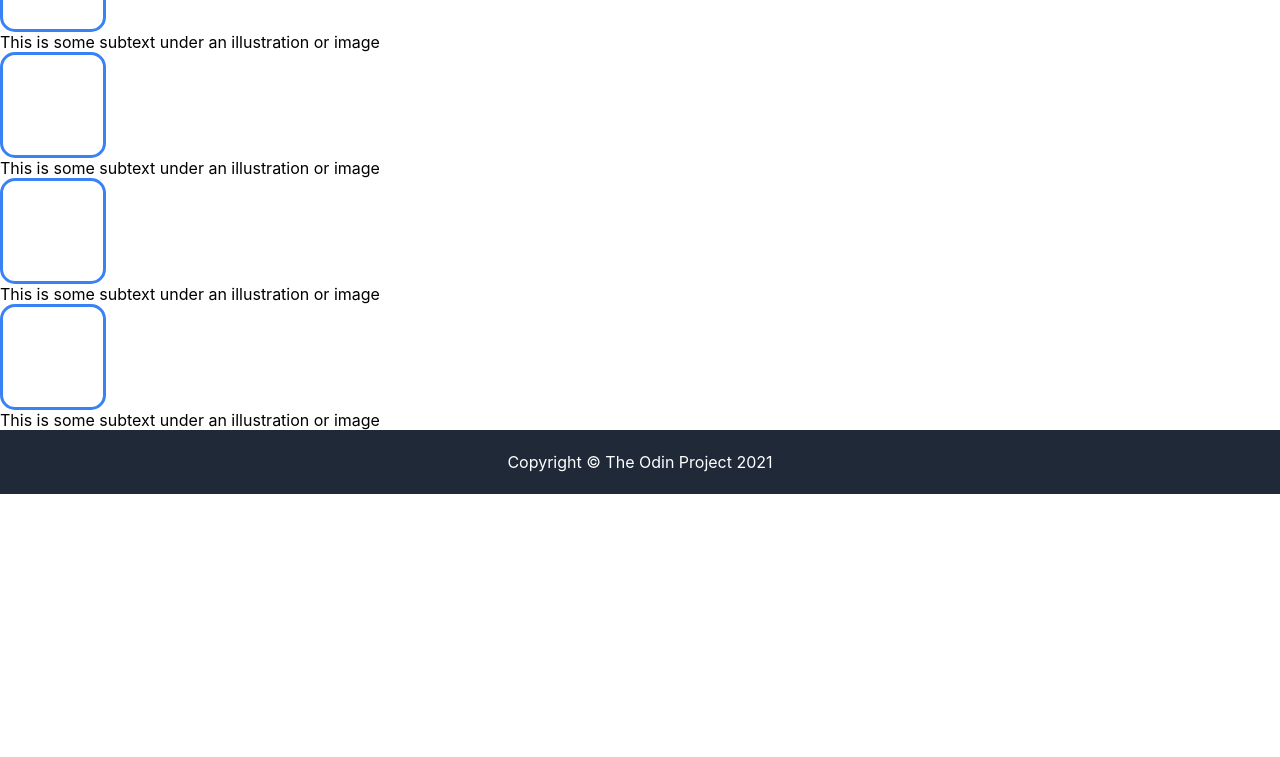
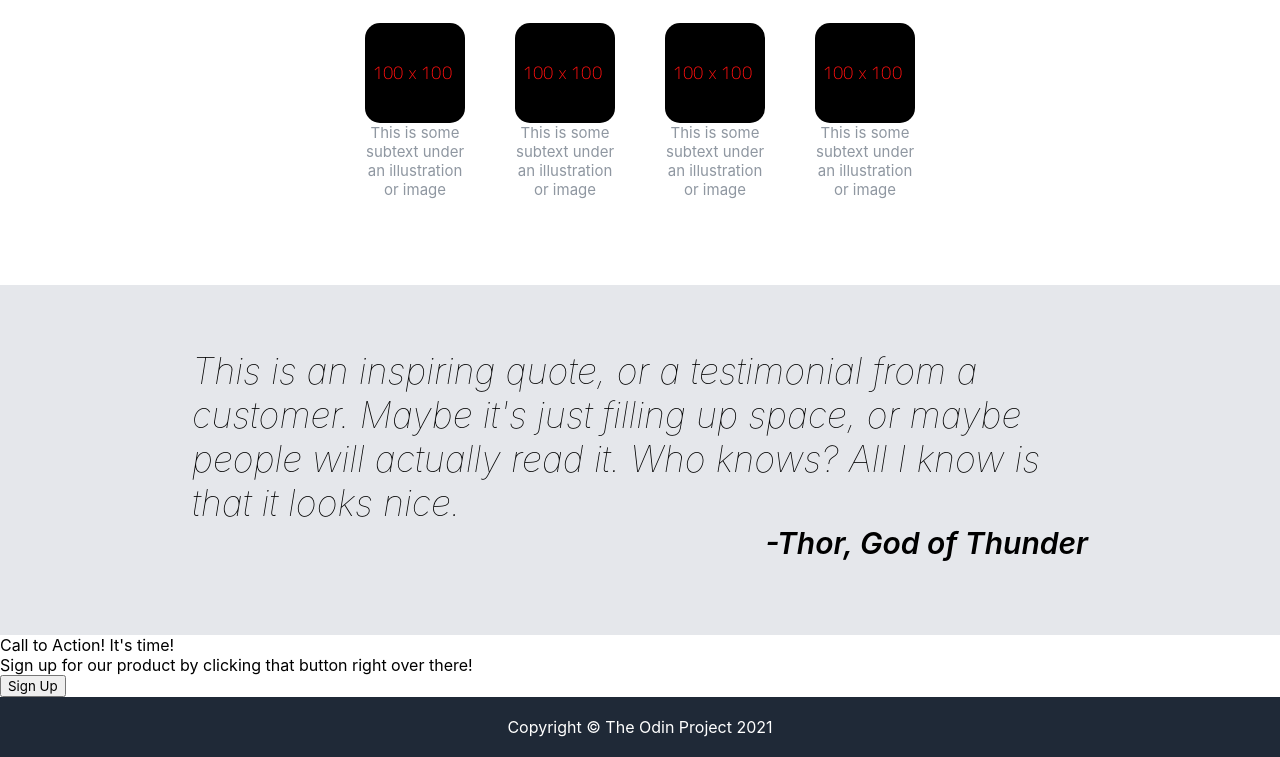
Before and after one commit to ForeytKL22/odin-landingPage, a plain HTML site: page index.html in a window 1280 px wide. Shown: the part 567-1324 px from the top of the page. Before the commit the page ends 1061 px from the top, so only its background shows below. Drawn offline with Linux system fonts and the light colour scheme.

Commit message:
working on section 4 signup

```diff
--- a/index.html
+++ b/index.html
@@ -29,17 +29,50 @@
         </div>
     </section>
 
-    <section>
+    <section class="section-two">
         <h2>Some random information</h2>
-        <div class="four-things">
-            <div class="thing"></div>
-            <p>This is some subtext under an illustration or image</p>
-            <div class="thing"></div>
-            <p>This is some subtext under an illustration or image</p>
-            <div class="thing"></div>
-            <p>This is some subtext under an illustration or image</p>
-            <div class="thing"></div>
-            <p>This is some subtext under an illustration or image</p>
+        <div class="container">
+            <div class="info">
+                <img src="small-placeholder.png">
+                <div class="text">This is some subtext under an illustration or image</div>
+            </div>
+            <div class="info">
+                <img src="small-placeholder.png">
+                <div class="text">This is some subtext under an illustration or image</div>
+            </div>
+            <div class="info">
+                <img src="small-placeholder.png">
+                <div class="text">This is some subtext under an illustration or image</div>
+            </div>
+            <div class="info">
+                <img src="small-placeholder.png">
+                <div class="text">This is some subtext under an illustration or image</div>
+            </div>
+        </div>
+    </section>
+
+    <section class="section-three">
+        <div class="quote">
+            <p>This is an inspiring quote, or a testimonial from a customer. Maybe it's just filling up space, or maybe people will actually read it. Who knows? All I know is that it looks nice.</p>
+            <span class="author">-Thor, God of Thunder</span>
+        </div>
+    </section>
+
+    <section class="section-four">
+        <div class="section-four-banner">
+            <div class="section-four-content">
+                <div class="section-four-text">
+                    <div class="section-four-text-heading">
+                        Call to Action! It's time!
+                    </div>
+                    <div class="section-four-text-subtext">
+                        Sign up for our product by clicking that button right over there!
+                    </div>
+                </div>
+                <div class="section-four-contact">
+                    <button>Sign Up</button>
+                </div>
+            </div>
         </div>
     </section>
 
--- a/style.css
+++ b/style.css
@@ -73,12 +73,67 @@ header ul a:hover {
 
 /* SECONT 2 STYLES */
 
-.thing {
+.section-two {
+    height: 350px;
+    text-align: center;
+}
+
+.section-two h2 {
+    margin: 3%;
+    font-size: 40px;
+}
+
+.container {
+    display: flex;
+    gap: 50px;
+    justify-content: center;
+}
+
+.info {
     height: 100px;
     width: 100px;
-    border: 3px solid #3882F6;
+    display: flex;
+    flex-direction: column;
+}
+
+.info img {
     border-radius: 15px;
 }
+
+.text {
+    font-size: 15px;
+    color:#8f97a1;
+    display: flex;
+
+}
+
+/* SECTION 3 STYLES */
+
+.section-three {
+    background-color: #e5e7eb;
+    height: 350px;
+}
+
+.quote {
+    font-size: 36px;
+    font-style: italic;
+    font-weight: lighter;
+    padding: 5% 15%;
+}
+
+.author {
+    font-weight: 600;
+    font-size: 30px;
+    display: flex;
+    justify-content:flex-end;
+    margin-right: auto;
+}
+
+/* SECTION 4 STYLES */
+
+
+
+
 
 /* FOOTER STYLES */
 footer {
@@ -87,6 +142,6 @@ footer {
     display: flex;
     justify-content: center;
     align-items: center;
-    height: 8vh;
+    height: 60px;
     margin-top: auto;
 }
```
Also changed, not shown: small-placeholder.png (added), 1 other file.
